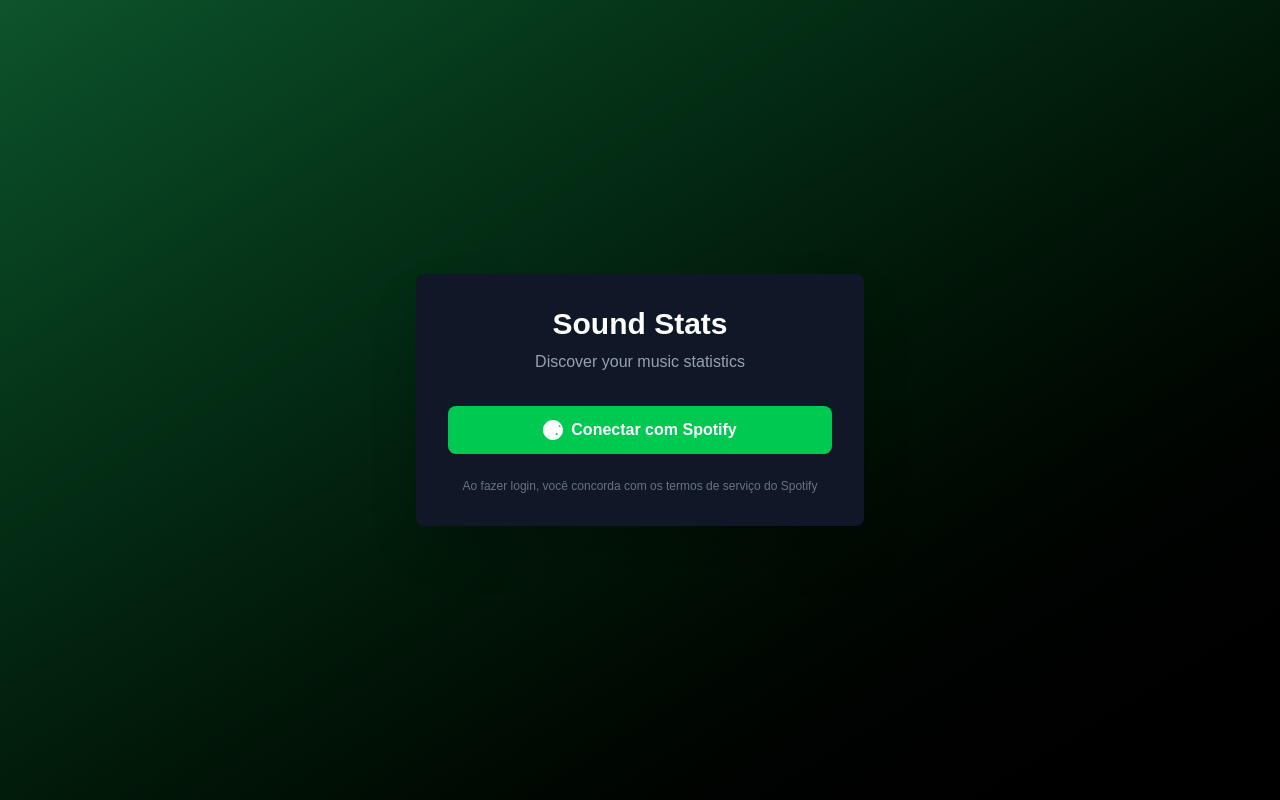
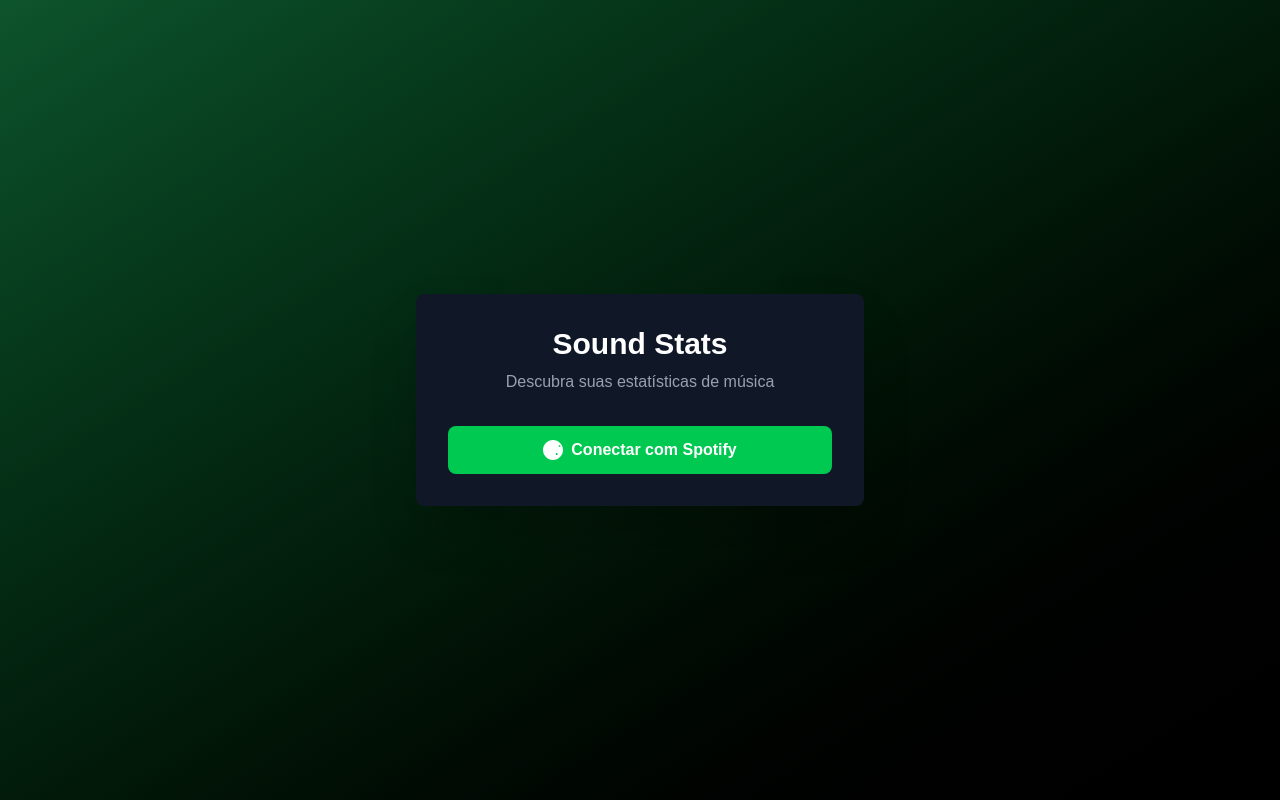
Before and after one commit to GustavoEdsonDev/sound-stats, a Next.js app: page / in a window 1280 px wide. Built offline with nearby package versions, Linux system fonts and the light colour scheme.

Commit message:
i18n: Traduzir textos para português

```diff
--- a/app/login/page.tsx
+++ b/app/login/page.tsx
@@ -140,10 +140,6 @@
             </button>
           )}
         </div>
-
-        <p className="text-center text-gray-500 text-xs mt-6">
-          Ao fazer login, você concorda com os termos de serviço do Spotify
-        </p>
       </div>
     </div>
   );
--- a/app/page.tsx
+++ b/app/page.tsx
@@ -95,7 +95,7 @@
       <div className="bg-gray-900 rounded-lg shadow-2xl p-8 w-full max-w-md">
         <div className="text-center mb-8">
           <h1 className="text-3xl font-bold text-white mb-2">Sound Stats</h1>
-          <p className="text-gray-400">Discover your music statistics</p>
+          <p className="text-gray-400">Descubra suas estatísticas de música</p>
         </div>
 
         {error && (
@@ -136,10 +136,6 @@
             </button>
           )}
         </div>
-
-        <p className="text-center text-gray-500 text-xs mt-6">
-          Ao fazer login, você concorda com os termos de serviço do Spotify
-        </p>
       </div>
     </div>
   );
--- a/components/UserProfile/index.tsx
+++ b/components/UserProfile/index.tsx
@@ -19,7 +19,7 @@
           />
         )}
         <div>
-          <h1 className="text-4xl font-bold">Welcome, {user?.display_name || 'User'}</h1>
+          <h1 className="text-4xl font-bold">Bem vindo, {user?.display_name || 'Usuário'}</h1>
           {countryName && <p className="text-gray-400">{countryName}</p>}
           <p className="text-gray-400">Spotify ID: {user?.id}</p>
         </div>
```
